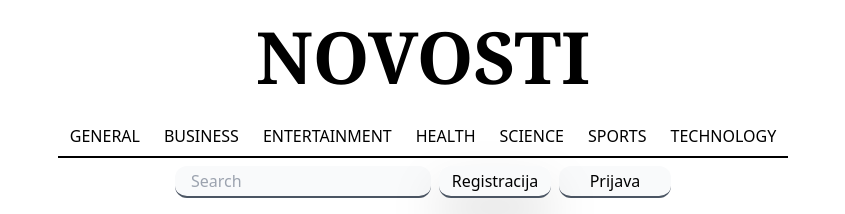
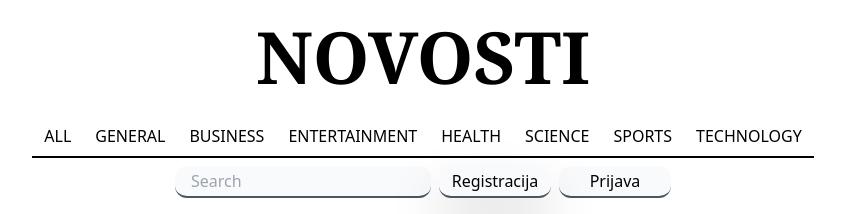
Before and after one commit to N1ko1a/Elektronske_Novine, a React (Vite) app: page / in a window 1280 px wide. Shown: the top 214 px of the page, without its empty margins (217-1062 px from the left). Built offline with nearby package versions, Linux system fonts and the light colour scheme; no server answers.

Commit message:
Dodao sam rubliku all i funkcionalnost za nju

```diff
--- a/src/Components/NavBar.tsx
+++ b/src/Components/NavBar.tsx
@@ -60,6 +60,13 @@ function NavBar({ handleNavPage }) {
     setIsToken(newIsTokenLogout);
   };
 
+  const buttonAll = () => {
+    setChange(!change);
+    handleNavPage(change);
+    window.localStorage.setItem("Trenutna_strana", 0);
+    window.localStorage.setItem("Rublika", "");
+  };
+
   const buttonOpste = () => {
     setChange(!change);
     handleNavPage(change);
@@ -111,6 +118,13 @@ function NavBar({ handleNavPage }) {
         </h1>
       </Link>
       <div className="flex flex-wrap justify-evenly w-fit border-b-2 border-black ">
+        <button
+          className={`m-2 text-xs hover:font-bold w-fit h-5 ease-in-out duration-500 sm:text-xs sm:m-3 sm:hover:text-base md:text-base md:hover:text-xl ${window.localStorage.getItem("Rublika") == "" ? "font-bold" : "font-normal"}`}
+          onClick={buttonAll}
+        >
+          ALL
+        </button>
+
         <button
           className={`m-2 text-xs hover:font-bold w-fit h-5 ease-in-out duration-500 sm:text-xs sm:m-3 sm:hover:text-base md:text-base md:hover:text-xl ${window.localStorage.getItem("Rublika") == "general" ? "font-bold" : "font-normal"}`}
           onClick={buttonOpste}
```
